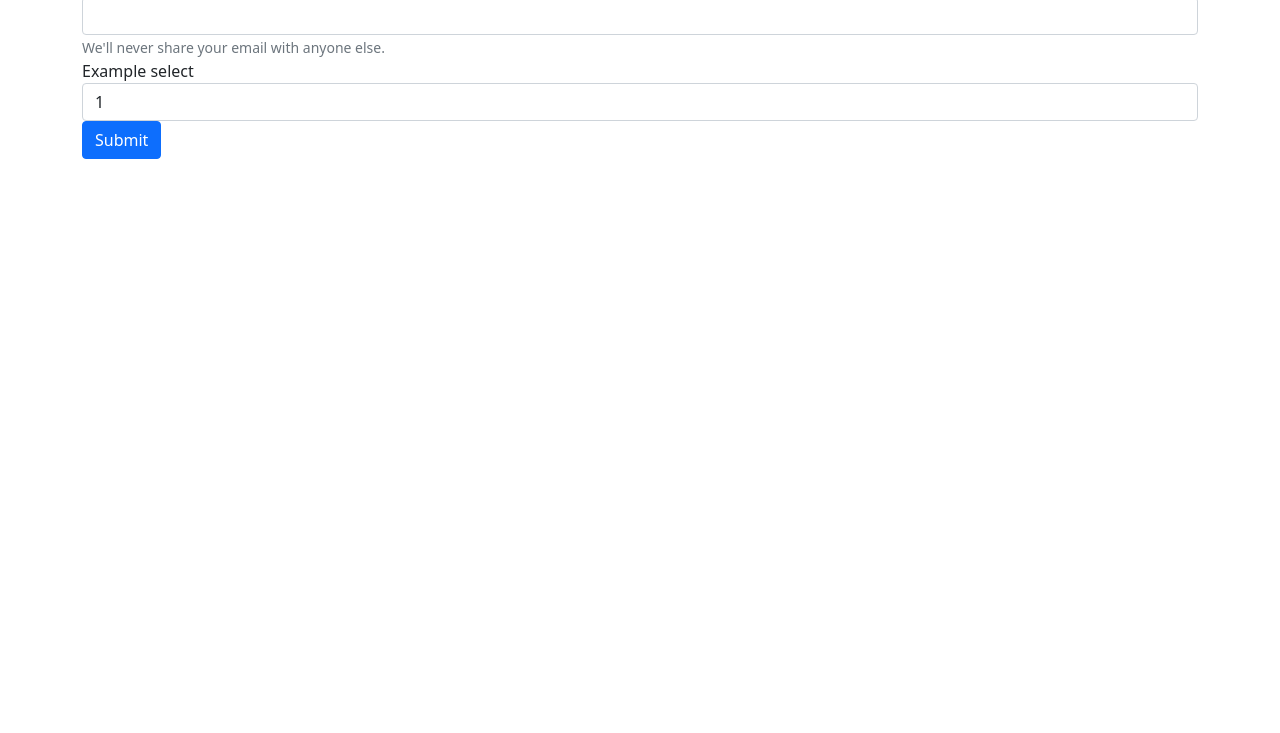
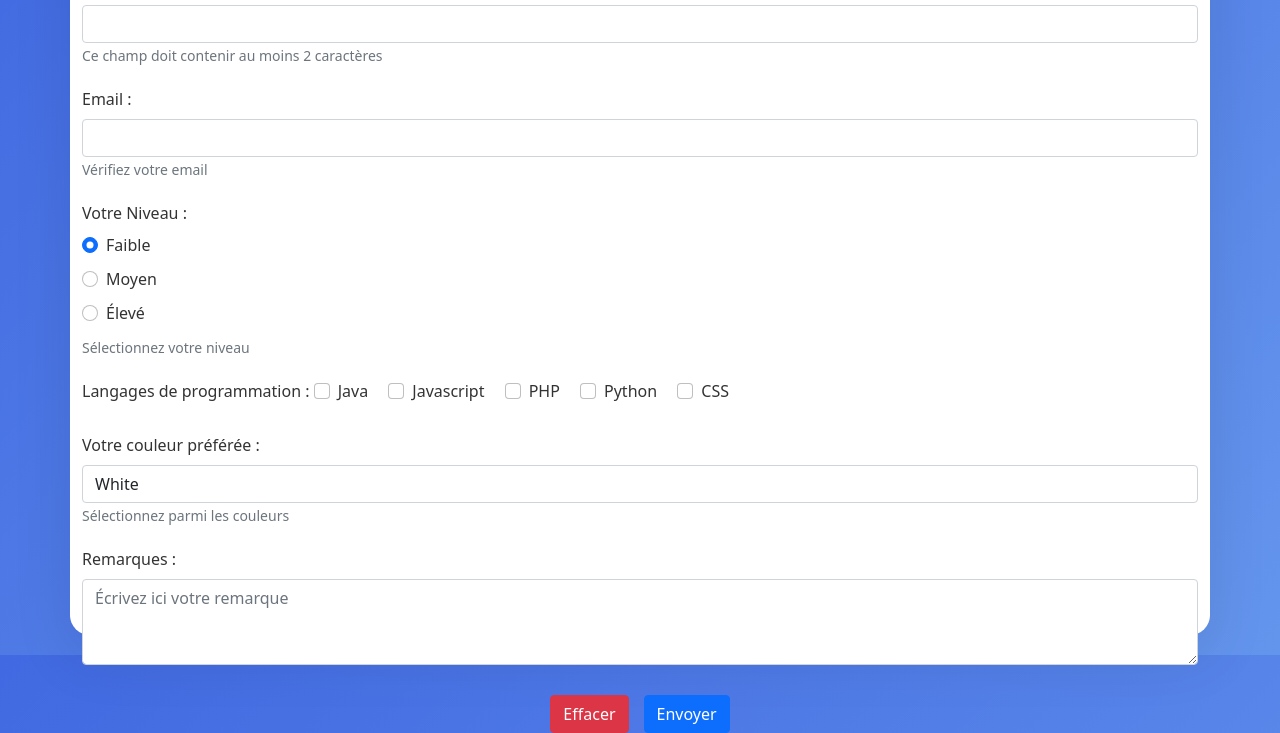
Before and after one commit to Edith505/Formatif06---jQuery, a plain HTML site: page index.html in a window 1280 px wide. Shown: the part 145-878 px from the top of the page. Before the commit the page ends 800 px from the top, so only its background shows below. Drawn offline with nearby package versions, Linux system fonts and the light colour scheme.

Commit message:
Css donne

```diff
--- a/css/style.css
+++ b/css/style.css
@@ -0,0 +1,99 @@
+@import url('https://fonts.googleapis.com/css2?family=Poppins:ital,wght@0,100;0,200;0,300;0,400;0,500;0,600;0,700;0,800;0,900;1,100;1,200;1,300;1,400;1,500;1,600;1,700;1,800;1,900&display=swap');
+
+* {
+    margin: 0;
+    padding: 0;
+    box-sizing: border-box;
+}
+
+body {
+    font-family: "Poppins", sans-serif;
+    background: linear-gradient(135deg, royalblue 0%, cornflowerblue 100%);
+    max-height: 100vh;
+    width: 100%;
+    display: flex;
+    padding: 20px;
+}
+
+.container {
+    background: white;
+    border-radius: 20px;
+    padding: 40px;
+    box-shadow: 0 20px 60px rgba(0, 0, 0, 0.1);
+    width: 25%;
+}
+
+.title {
+    text-align: center;
+    color: dodgerblue;
+    font-weight: 700;
+    margin-bottom: 20px;
+    font-size: 2rem;
+}
+
+form {
+    display: flex;
+    flex-direction: column;
+    gap: 1.25em;
+}
+
+.form-group label {
+    font-weight: 500;
+    color: #333;
+    margin-bottom: 8px;
+}
+
+.form-control {
+    border: 2px solid #e0e0e0;
+    border-radius: 10px;
+    padding: 12px 15px;
+    transition: all 0.3s ease;
+}
+
+.form-check-input:focus {
+    box-shadow: 0 0 0 0.2rem rgba(102, 126, 234, 0.25);
+}
+
+.form-text {
+    color: #999;
+    font-size: 0.85rem;
+}
+
+.btn {
+    padding: 12px 30px;
+    border-radius: 10px;
+    font-weight: 500;
+    transition: all 0.3s ease;
+    border: none;
+}
+
+
+.btn-primary:hover {
+    transform: translateY(-2px);
+    box-shadow: 0 10px 20px rgba(102, 126, 234, 0.3);
+}
+
+.btn-danger:hover {
+    transform: translateY(-2px);
+    box-shadow: 0 10px 20px rgba(245, 87, 108, 0.3);
+}
+
+.form-group:last-child {
+    display: flex;
+    gap: 15px;
+    justify-content: center;
+    margin-top: 10px;
+}
+
+.form-check-inline {
+    margin-right: 15px;
+}
+
+.form-check-label {
+    cursor: pointer;
+}
+
+textarea.form-control {
+    resize: vertical;
+    min-height: 100px;
+}
--- a/index.html
+++ b/index.html
@@ -2,6 +2,7 @@
 <html lang="en">
 <head>
     <meta charset="UTF-8">
+    <meta name="viewport" content="width=device-width, initial-scale=1.0">
     <title>Formulaire jQuery</title>
     <link rel="stylesheet" href="css/style.css">
     <link href="https://cdn.jsdelivr.net/npm/bootstrap@5.0.2/dist/css/bootstrap.min.css" rel="stylesheet" integrity="sha384-EVSTQN3/azprG1Anm3QDgpJLIm9Nao0Yz1ztcQTwFspd3yD65VohhpuuCOmLASjC" crossorigin="anonymous">
@@ -9,32 +10,83 @@
 </head>
 <body>
 <div class="container">
-    <h1>Formulaire jQuery</h1>
+    <h1 class="title">Formulaire jQuery</h1>
     <form>
         <div class="form-group">
-            <label for="fullname">Nom Complèt</label>
-            <input type="text" class="form-control" id="fullname">
+            <label for="fullname">Nom Complet :</label>
+            <input type="text" class="form-control" id="fullname" aria-describedby="fullnameHelp">
+            <small id="fullnameHelp" class="form-text">Ce champ doit contenir au moins 2 caractères</small>
         </div>
 
         <div class="form-group">
-            <label for="email">Email address</label>
+            <label for="email">Email :</label>
             <input type="email" class="form-control" id="email" aria-describedby="emailHelp">
-            <small id="emailHelp" class="form-text text-muted">We'll never share your email with anyone else.</small>
+            <small id="emailHelp" class="form-text">Vérifiez votre email</small>
         </div>
 
         <div class="form-group">
-            <label for="exampleFormControlSelect1">Example select</label>
-            <select class="form-control" id="exampleFormControlSelect1">
-                <option>1</option>
-                <option>2</option>
-                <option>3</option>
-                <option>4</option>
-                <option>5</option>
+            <label>Votre Niveau :</label>
+            <div class="form-check">
+                <input class="form-check-input" type="radio" name="exampleRadios" id="radio1" value="option1" checked>
+                <label class="form-check-label" for="radio1">Faible</label>
+            </div>
+            <div class="form-check">
+                <input class="form-check-input" type="radio" name="exampleRadios" id="radio2" value="option2">
+                <label class="form-check-label" for="radio2">Moyen</label>
+            </div>
+            <div class="form-check">
+                <input class="form-check-input" type="radio" name="exampleRadios" id="radio3" value="option3">
+                <label class="form-check-label" for="radio3">Élevé</label>
+            </div>
+            <small id="levelHelp" class="form-text">Sélectionnez votre niveau</small>
+        </div>
+
+        <div class="form-group">
+            <label>Langages de programmation :</label>
+            <div class="form-check form-check-inline">
+                <input class="form-check-input" type="checkbox" id="langage1" value="option1">
+                <label class="form-check-label" for="langage1">Java</label>
+            </div>
+            <div class="form-check form-check-inline">
+                <input class="form-check-input" type="checkbox" id="langage2" value="option2">
+                <label class="form-check-label" for="langage2">Javascript</label>
+            </div>
+            <div class="form-check form-check-inline">
+                <input class="form-check-input" type="checkbox" id="langage3" value="option3">
+                <label class="form-check-label" for="langage3">PHP</label>
+            </div>
+            <div class="form-check form-check-inline">
+                <input class="form-check-input" type="checkbox" id="langage4" value="option4">
+                <label class="form-check-label" for="langage4">Python</label>
+            </div>
+            <div class="form-check form-check-inline">
+                <input class="form-check-input" type="checkbox" id="langage5" value="option5">
+                <label class="form-check-label" for="langage5">CSS</label>
+            </div>
+        </div>
+
+        <div class="form-group">
+            <label for="langage">Votre couleur préférée :</label>
+            <select class="form-control" id="langage">
+                <option>White</option>
+                <option>Green</option>
+                <option>Blue</option>
+                <option>Gray</option>
+                <option>Yellow</option>
             </select>
+            <small id="langageHelp" class="form-text">Sélectionnez parmi les couleurs</small>
         </div>
-        <button type="submit" class="btn btn-primary">Submit</button>
+
+        <div class="form-group">
+            <label for="remarque">Remarques :</label>
+            <textarea class="form-control" id="remarque" rows="3" placeholder="Écrivez ici votre remarque"></textarea>
+        </div>
+
+        <div class="form-group">
+            <button type="button" class="btn btn-danger">Effacer</button>
+            <button type="submit" class="btn btn-primary">Envoyer</button>
+        </div>
     </form>
 </div>
-<script src="js/script.js"></script>
 </body>
 </html>
```
